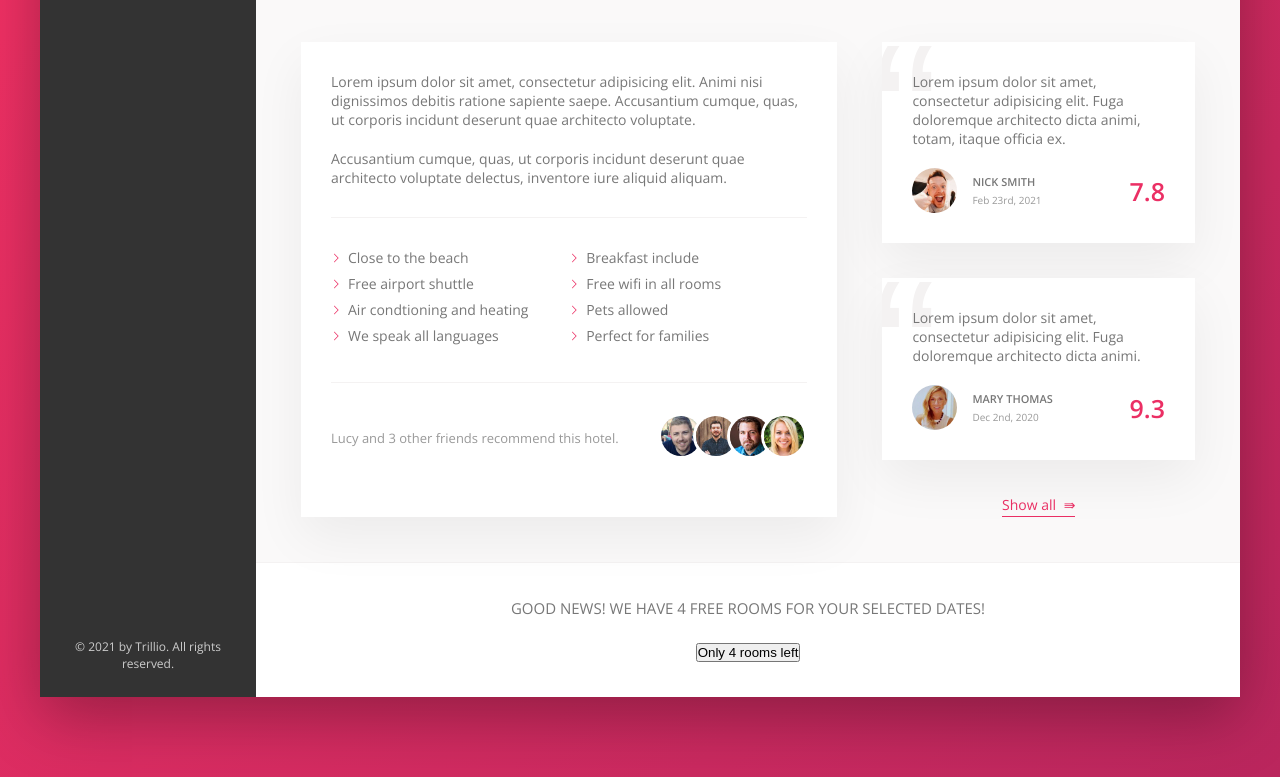
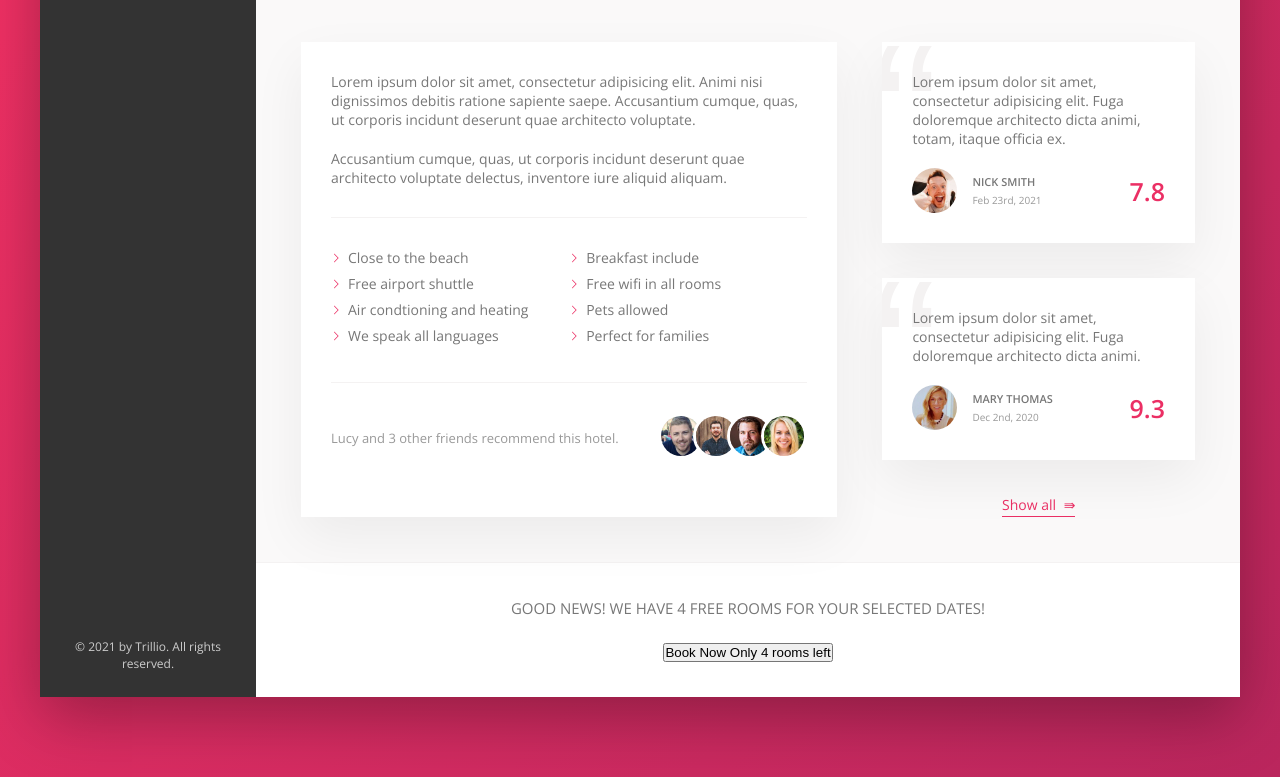
Before and after one commit to AnshumanMahato/Trillo-cssTutorialProject2, a website: page index.html in a window 1280 px wide. Shown: the part 600-1377 px from the top of the page. Drawn offline with nearby package versions, Linux system fonts and the light colour scheme.

Commit message:
CTA btn markup

```diff
--- a/index.html
+++ b/index.html
@@ -214,7 +214,9 @@
                             Good news! We have 4 free rooms for your selected dates!
                         </h2>
                         <button class="btn">
-                            Only 4 rooms left
+
+                            <span class="btn__visible">Book Now</span>
+                            <span class="btn__invisible">Only 4 rooms left</span>
                         </button>
                     </div>
                 </main>
```
